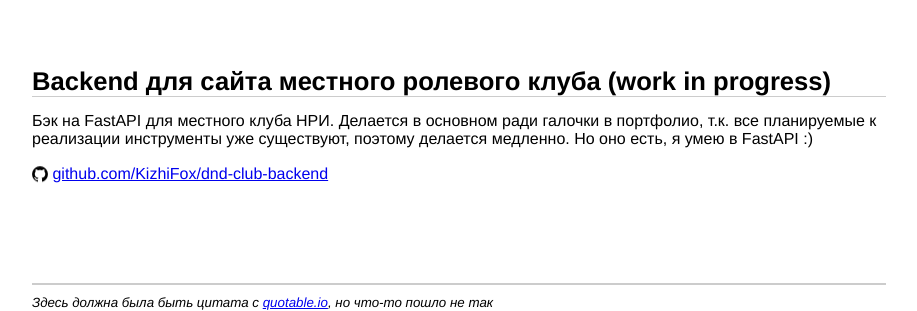
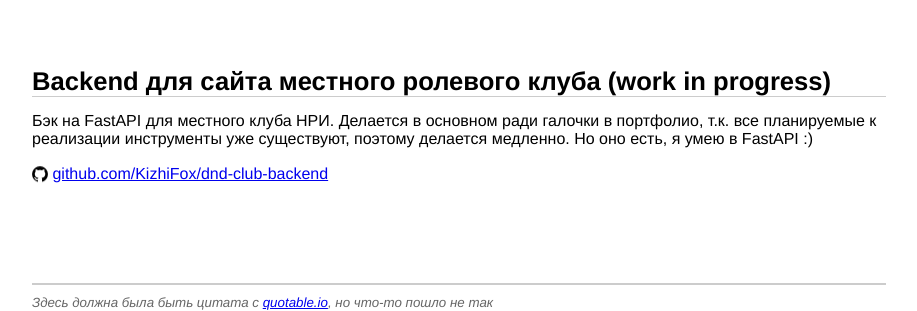
Before and after one commit to KizhiFox/portfolio, a plain HTML site: page index.html in a window 1280 px wide. Shown: the part 3559-3870 px from the top of the page, without its empty margins (181-1098 px from the left). Drawn offline with Linux system fonts and the light colour scheme; no server answers.

Commit message:
quote color

```diff
--- a/index.html
+++ b/index.html
@@ -95,7 +95,7 @@ max: 121.11 ₽ (Сахар Rioba свекловичный белый песок
 
 <div class="footer" style="margin-top: 100px;">
 <hr>
-<small><em id="quote">Здесь должна была быть цитата с <a href="https://quotable.io/">quotable.io</a>, но что-то пошло не так</em></iframe></small>
+<small><em id="quote" style="color: #666666;">Здесь должна была быть цитата с <a href="https://quotable.io/">quotable.io</a>, но что-то пошло не так</em></iframe></small>
 </div>
 
 <script>
```
